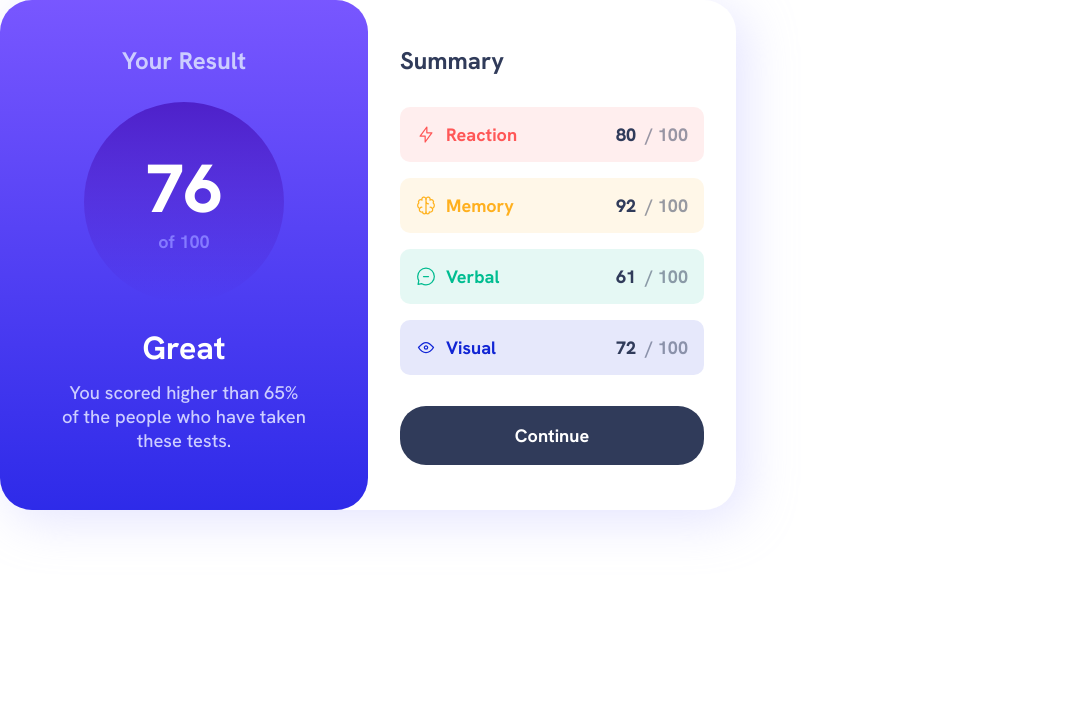
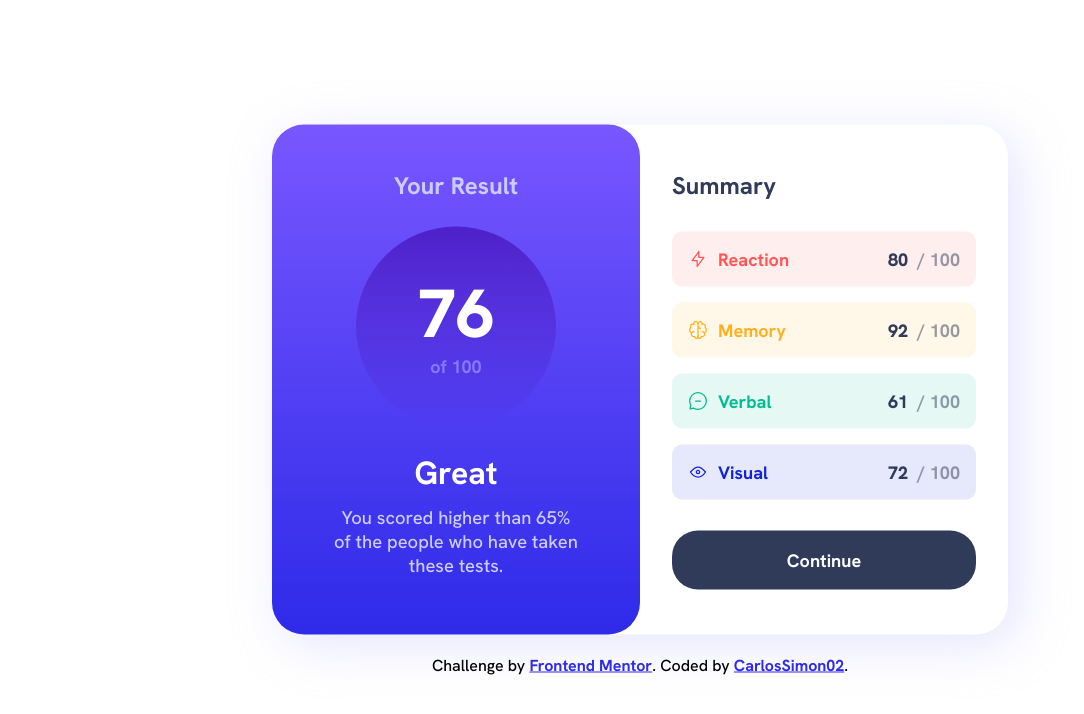
Before and after one commit to CarlosSimon02/front-end-challenges, a plain HTML site: page frontendmentor/results-summary-component-main/index.html in a window 1280 px wide. Shown: the whole page, without its empty margins (0-1084 px from the left). Drawn offline with Linux system fonts and the light colour scheme.

Commit message:
Update index.html

```diff
--- a/frontendmentor/results-summary-component-main/index.html
+++ b/frontendmentor/results-summary-component-main/index.html
@@ -21,6 +21,7 @@
 </head>
 
 <body>
+  <div>
     <article class="card">
       <section class="result">
         <p class="title">Your Result</p>
@@ -62,6 +63,11 @@
         <button>Continue</button>
       </section>
     </article>
+    <div class="attribution">
+      Challenge by <a href="https://www.frontendmentor.io?ref=challenge" target="_blank">Frontend Mentor</a>.
+      Coded by <a href="https://www.frontendmentor.io/profile/CarlosSimon02">CarlosSimon02</a>.
+    </div>
+  </div>
 </body>
 
 </html>
```
Lines whose indentation alone changed are shown as unchanged.
